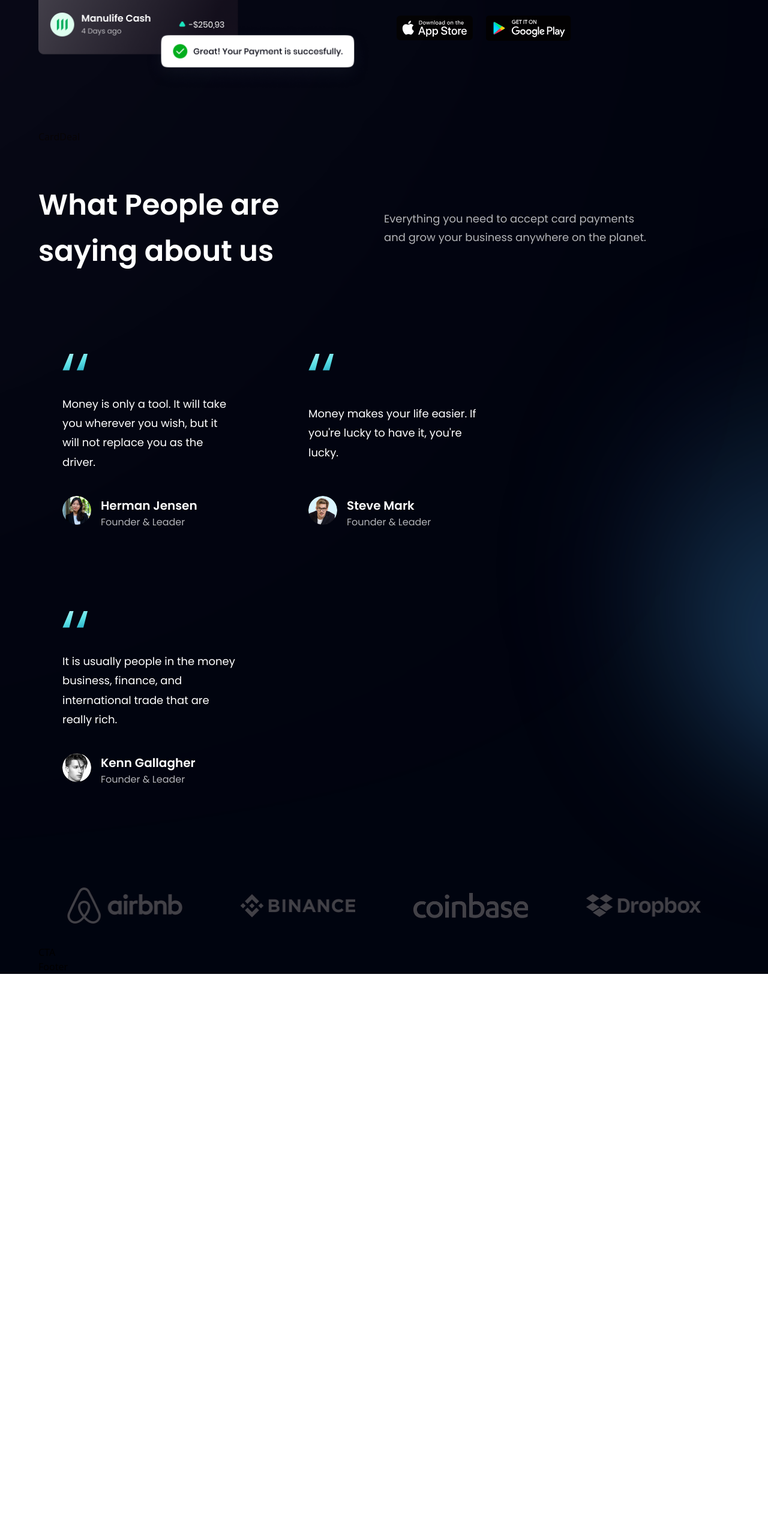
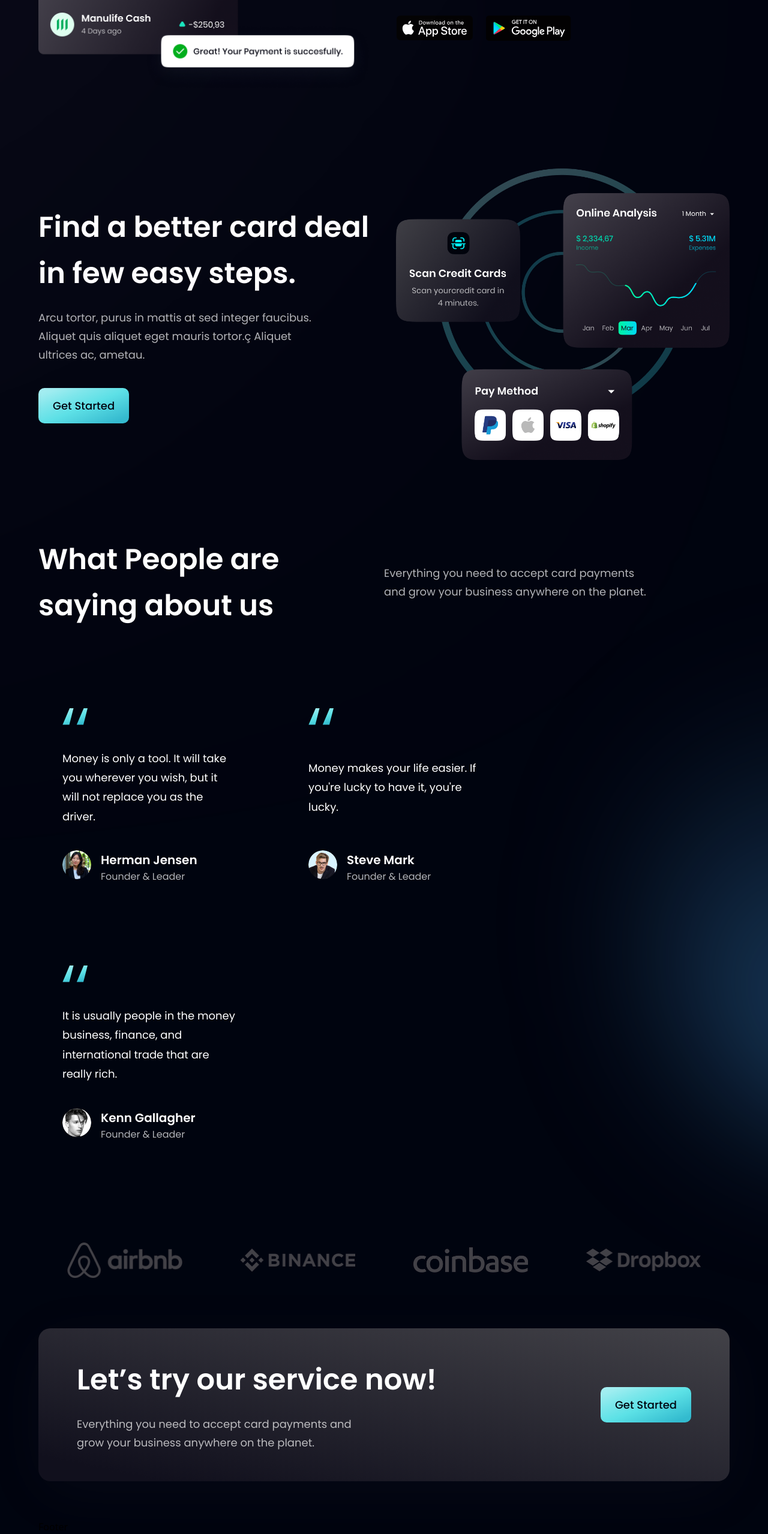
Before and after one commit to bryanarius/business-react-app, a React (Vite) app: page / in a window 1280 px wide. Shown: the part 1973-4531 px from the top of the page at 60% size. Before the commit the page ends 3597 px from the top, so only its background shows below. Built offline with nearby package versions, Linux system fonts and the light colour scheme.

Commit message:
Completed CTA and CardDeal components

```diff
--- a/src/components/CTA.jsx
+++ b/src/components/CTA.jsx
@@ -1,9 +1,20 @@
-import React from 'react'
+import styles from "../style";
+import Button from "./Button";
 
-const CTA = () => {
-  return (
-    <div>CTA</div>
-  )
-}
+const CTA = () => (
+  <section className={`${styles.flexCenter} ${styles.marginY} ${styles.padding} sm:flex-row flex-col bg-black-gradient-2 rounded-[20px] box-shadow`}>
+    <div className="flex-1 flex flex-col">
+      <h2 className={styles.heading2}>Let’s try our service now!</h2>
+      <p className={`${styles.paragraph} max-w-[470px] mt-5`}>
+        Everything you need to accept card payments and grow your business
+        anywhere on the planet.
+      </p>
+    </div>
 
-export default CTA
+    <div className={`${styles.flexCenter} sm:ml-10 ml-0 sm:mt-0 mt-10`}>
+      <Button />
+    </div>
+  </section>
+);
+
+export default CTA;
--- a/src/components/CardDeal.jsx
+++ b/src/components/CardDeal.jsx
@@ -1,9 +1,26 @@
-import React from 'react'
+import { card } from "../assets";
+import styles, { layout } from "../style";
+import Button from "./Button";
 
-const CardDeal = () => {
-  return (
-    <div>CardDeal</div>
-  )
-}
+const CardDeal = () => (
+  <section className={layout.section}>
+    <div className={layout.sectionInfo}>
+      <h2 className={styles.heading2}>
+        Find a better card deal <br className="sm:block hidden" /> in few easy
+        steps.
+      </h2>
+      <p className={`${styles.paragraph} max-w-[470px] mt-5`}>
+        Arcu tortor, purus in mattis at sed integer faucibus. Aliquet quis
+        aliquet eget mauris tortor.ç Aliquet ultrices ac, ametau.
+      </p>
 
-export default CardDeal
+      <Button styles={`mt-10`} />
+    </div>
+
+    <div className={layout.sectionImg}>
+      <img src={card} alt="billing" className="w-[100%] h-[100%]" />
+    </div>
+  </section>
+);
+
+export default CardDeal;
```
